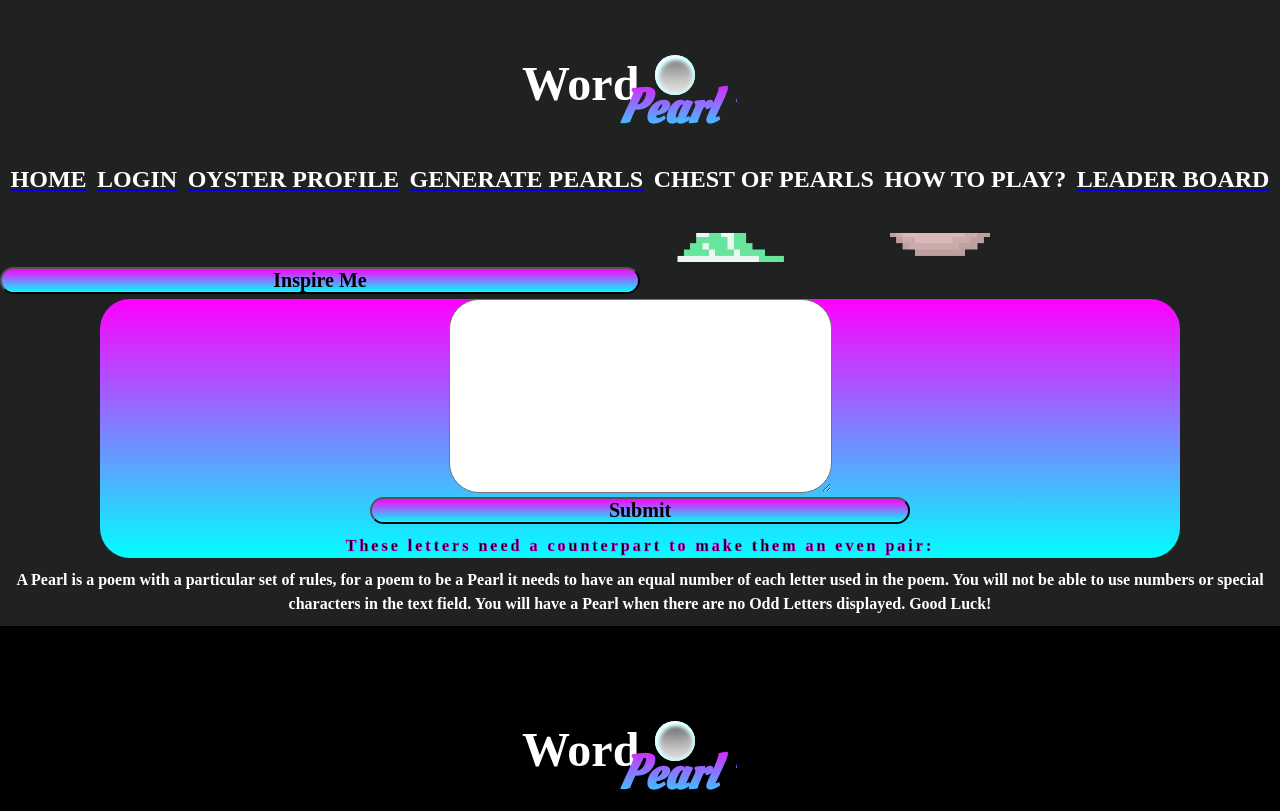
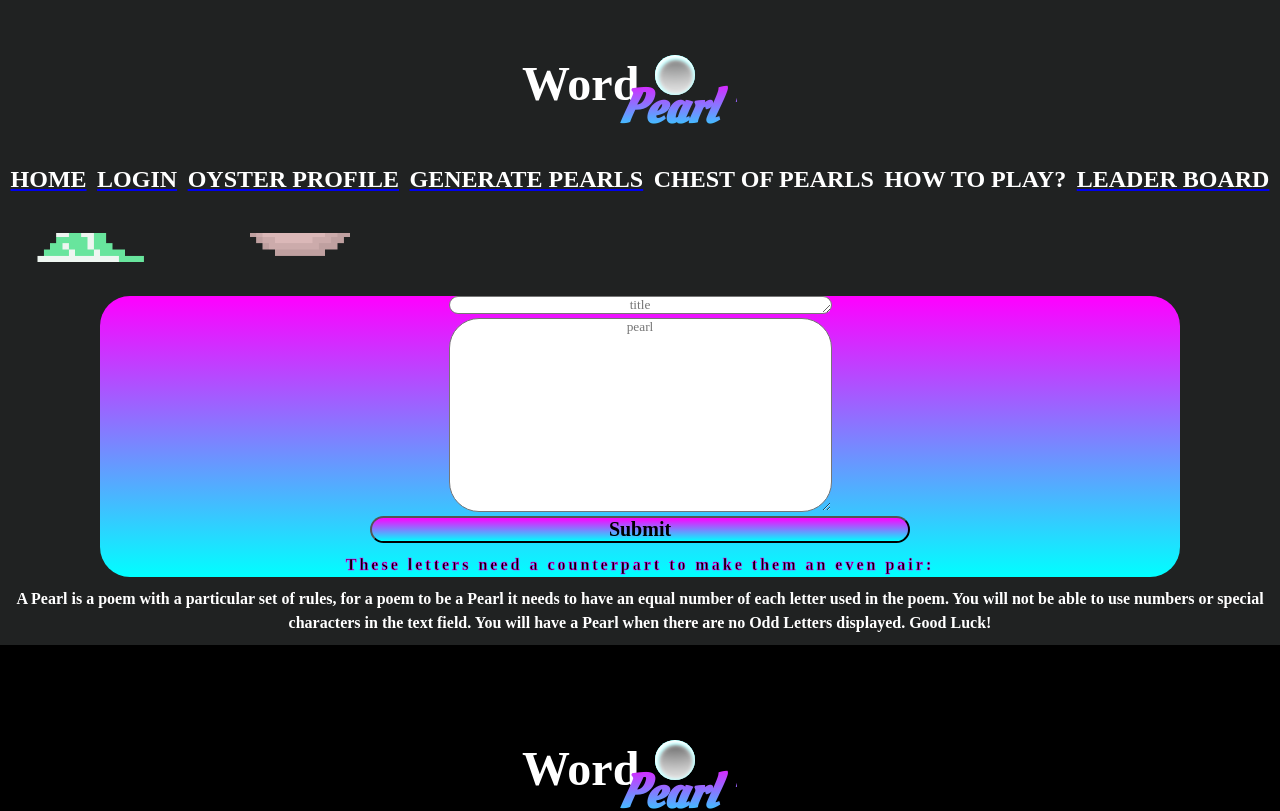
Before and after one commit to Ikrambo92/WordPearl-Frontend, a React (Create React App) app in the folder wordpearl/: page /PearlGenerator in a window 1280 px wide. Shown: the top 811 px of the page. Built offline with nearby package versions, Linux system fonts and the light colour scheme.

Commit message:
Post pearl when complete

```diff
--- a/wordpearl/src/Components/PearlGenerator.jsx
+++ b/wordpearl/src/Components/PearlGenerator.jsx
@@ -5,50 +5,64 @@ import pearlCheck from "./PearlCheck";
 import { SuccessfulPearl } from "./SuccessfulPearl";
 import myGif from "./WPword_earl.gif";
 import myGif2 from "./WPpearlie.gif";
-import { getPoem } from "../Utils/apis";
+import { useContext } from 'react';
+import { UserContext } from '../Context/UserContext';
+import { getPoem, postOyster, postPearl } from "../Utils/apis";
 
 
 const PearlGenerator = () => {
+  const { user } = useContext(UserContext)
   const [message, setMessage] = useState("");
+  const [title, setTitle] = useState("")
   const [pearl, setPearl] = useState(false);
   const [poem, setPoem] = useState([]);
   const [isLoading, setIsLoading] = useState(false);
 
   const handleChange = (event) => {
     const result = event.target.value.replace(/[^a-z\s]/gi, "");
-    // if (pearlCheck(message).length === 3)
     setMessage(result);
   };
 
+  const handleChangeTitle = (event) => {
+    setTitle(event.target.value)
+  }
+
   const handleSubmit = (event) => {
+    if(user.id === undefined){
+      alert('Please sign in to post')
+      return;
+    }
+    if(title === '' || message === ''){
+      alert('Please complete both boxes')
+    }
     event.preventDefault();
-    if (pearlCheck(message).length === 0) {
-      setPearl(true);
+    if(pearlCheck(message).length === 0) {
+      postPearl({
+      "title": title,
+      "body": message,
+      "username": user.id,
+      "created_at": "2022-11-18",
+      "votes": 0
+    }).then((res) => {
+
+    })
+    setPearl(true);
     }
   };
 
-  const handleClickPoem = (event) => {
-    setIsLoading(true)
-    getPoem().then((res) => {
-      console.log(res)
-      setPoem(res);
-      setIsLoading(false);
-    });
-  }
+  // const handleClickPoem = () => {
+  //   getPoem().then((res) => {
+  //     console.log(res)
+  //     setPoem(res[0])
+  //     console.log(poem)
+  //     console.log(poem.length)
+  //   });
+  // }
 
-
-  if (isLoading) return <h2>Loading...</h2>
   if (pearl === false) {
     return (
       <div className="pearlGenerator">
         <h2 className="pearlGenerator">Create a Pearl !</h2>
-        { poem.length > 0 ? <div >
-          <ul>
-          <li>{poem.title}</li>
-          <li>{poem.author}</li>
-          <li>{poem.lines.slice(0, 10)}</li>
-        </ul>
-        </div> : <button id="randomPoem" onClick={handleClickPoem}>Inspire Me</button>}
         <img
           src={myGif}
           alt={"my-gif"}
@@ -60,19 +74,11 @@ const PearlGenerator = () => {
           style={{ width: "200px", height: "200px" }}
         />
         <form>
-          <textarea
-            type="text"
-            name="message"
-            id="message"
-            cols="50"
-            rows="12"
-            value={message}
-            onChange={handleChange}
-          ></textarea>
+          <textarea type="text" name="title" id="title" cols="50" rows="1" onChange={handleChangeTitle} placeholder="title"></textarea>
           <br />
-          <button id="pgsubmit" onClick={handleSubmit}>
-            Submit
-          </button>
+          <textarea type="text" name="message" id="message" cols="50" rows="12" value={message} onChange={handleChange} placeholder="pearl"></textarea>
+          <br />
+          <button id="pgsubmit" onClick={handleSubmit}>Submit</button>
           <p id="oddLetters">
             {" "}
             These letters need a counterpart to make them an even pair:{" "}
--- a/wordpearl/src/Utils/apis.js
+++ b/wordpearl/src/Utils/apis.js
@@ -12,7 +12,6 @@ const poemAPI = axios.create({
 export const getPoem = () => {
     return poemAPI.get("/random")
         .then((res) => {
-            console.log(res.data)
             return res.data
         })
         .catch((err) => {
@@ -65,8 +64,9 @@ export const patchPearlById = (pearl_id, votes) => {
 };
 
 //postPearlById
-export const postPearl = (body) => {
-    return myAPI.post(`/pearls/`, { title: "examplePearl", username: "Dave", body: body, votes: 0, created_at: new Date() })
+export const postPearl = (pearl) => {
+    console.log(pearl)
+    return myAPI.post(`/pearls/`, pearl)
         .then((res) => {
             return res.data.pearl;
         })
@@ -120,7 +120,6 @@ export const getOysterByUsername = (username) => {
 
 //postOyster
 export const postOyster = (oyster) => {
-    console.log(oyster)
     return myAPI.post(`/oysters/`, oyster)
         .then((res) => {
             console.log(res.data)
```
